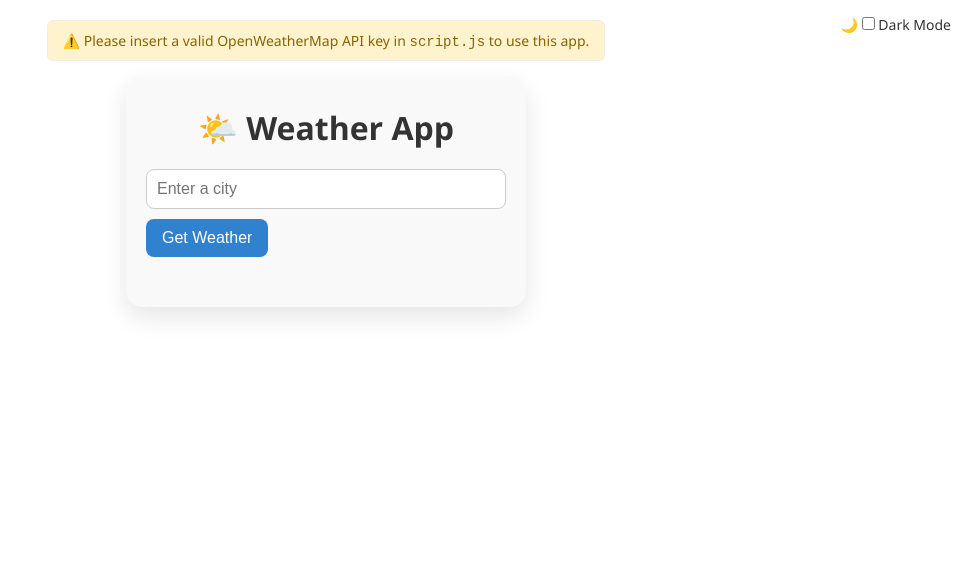
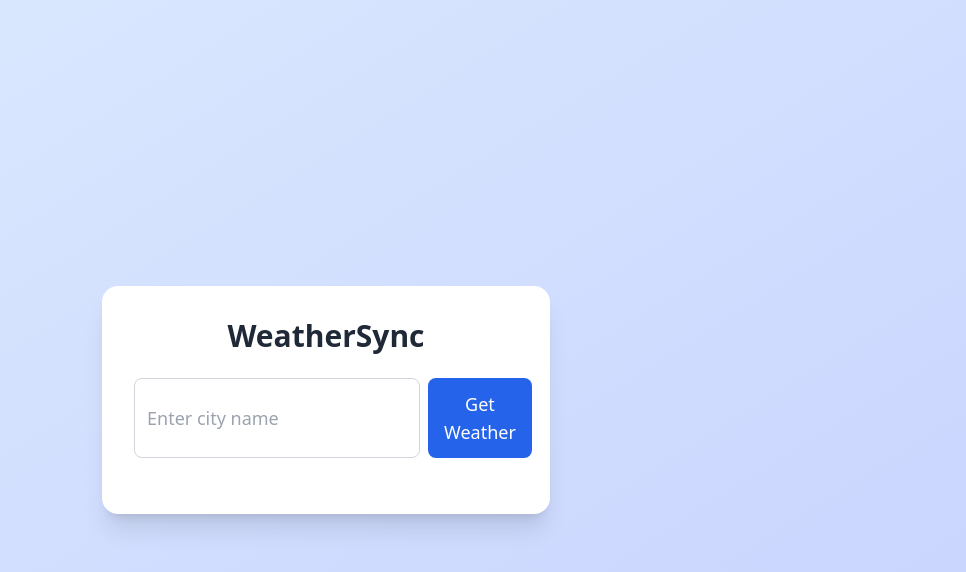
Before and after one commit to mammidi-vikram/webapps, a plain HTML site: page weather app/index.html in a window 1280 px wide. Shown: the whole page, without its empty margins (314-1280 px from the left). Drawn offline with nearby package versions, Linux system fonts and the light colour scheme.

Commit message:
Update index.html

```diff
--- a/weather app/index.html
+++ b/weather app/index.html
@@ -1,44 +1,61 @@
 <!DOCTYPE html>
 <html lang="en">
-  <head>
-    <meta charset="UTF-8" />
-    <meta name="viewport" content="width=device-width, initial-scale=1.0" />
-    <title>Weather App</title>
-    <link rel="stylesheet" href="style.css" />
-  </head>
-  <body>
-    <div class="theme-toggle">
-      <label>
-        🌙 <input type="checkbox" id="dark-toggle" />
-        Dark Mode
-      </label>
-    </div>
+<head>
+    <meta charset="UTF-8">
+    <meta name="viewport" content="width=device-width, initial-scale=1.0, maximum-scale=1.0, user-scalable=no">
+    <title>WeatherSync - Professional Weather App</title>
+    <script src="https://cdn.tailwindcss.com"></script>
+    <link rel="stylesheet" href="styles.css">
+</head>
+<body class="bg-gradient-to-br from-blue-100 to-indigo-200 min-h-screen flex items-center justify-center p-4 sm:p-6">
+    <div id="appContainer" class="w-full max-w-md bg-white rounded-2xl shadow-xl p-4 sm:p-6 md:p-8 relative">
+        <h1 class="text-2xl sm:text-3xl font-bold text-center text-gray-800 mb-4 sm:mb-6">WeatherSync</h1>
 
-    <div id="config-warning" class="warning hidden">
-      ⚠️ Please insert a valid OpenWeatherMap API key in
-      <code>script.js</code> to use this app.
-    </div>
+        <!-- Input Form -->
+        <form id="weatherForm" class="flex flex-col sm:flex-row gap-2 mb-4 sm:mb-6">
+            <input
+                type="text"
+                id="locationInput"
+                placeholder="Enter city name"
+                class="flex-1 p-3 text-base sm:text-lg rounded-lg border border-gray-300 focus:outline-none focus:ring-2 focus:ring-blue-500 disabled:opacity-50"
+            >
+            <button
+                type="submit"
+                class="bg-blue-600 text-white px-4 py-3 text-base sm:text-lg rounded-lg hover:bg-blue-700 transition-colors disabled:bg-gray-400 disabled:opacity-50"
+            >
+                Get Weather
+            </button>
+        </form>
 
-    <div class="container">
-      <h1>🌤️ Weather App</h1>
+        <!-- Weather Display -->
+        <div id="weatherResult" class="hidden text-center">
+            <h2 id="cityName" class="text-xl sm:text-2xl font-semibold text-gray-800 mb-2"></h2>
+            <img id="weatherIcon" class="mx-auto mb-3 sm:mb-4 w-12 h-12 sm:w-16 sm:h-16" src="" alt="Weather Icon">
+            <p id="temperature" class="text-lg sm:text-xl font-medium text-gray-700 mb-2"></p>
+            <p id="description" class="text-base sm:text-lg text-gray-600 capitalize"></p>
+        </div>
 
-      <div class="search-section">
-        <input type="text" id="city-input" placeholder="Enter a city" />
-        <button id="get-weather-btn">Get Weather</button>
-      </div>
+        <!-- Loading Spinner -->
+        <div id="loading" class="hidden text-center">
+            <div class="animate-spin rounded-full h-6 w-6 sm:h-8 sm:w-8 border-t-2 border-b-2 border-blue-600 mx-auto"></div>
+            <p class="text-gray-600 mt-2 text-sm sm:text-base">Fetching weather...</p>
+        </div>
 
-      <div id="error-message" class="error hidden"></div>
+        <!-- API Key Error Overlay -->
+        <div id="apiKeyOverlay" class="hidden fixed inset-0 bg-black bg-opacity-30 z-40"></div>
 
-      <div class="spinner hidden" id="loading-spinner"></div>
-
-      <div id="weather-display" class="hidden">
-        <h2 id="location-name"></h2>
-        <img id="weather-icon" alt="Weather Icon" />
-        <p id="temperature"></p>
-        <p id="description"></p>
-      </div>
+        <!-- Error Modal -->
+        <div id="errorModal" class="hidden fixed inset-0 bg-black bg-opacity-50 flex items-center justify-center z-50">
+            <div class="bg-white rounded-lg p-4 sm:p-6 max-w-[90%] sm:max-w-sm w-full max-h-[80vh] overflow-y-auto modal-pop">
+                <h3 class="text-base sm:text-lg font-semibold text-red-600 mb-3 sm:mb-4">Error</h3>
+                <p id="errorMessage" class="text-gray-700 text-sm sm:text-base mb-3 sm:mb-4"></p>
+                <button id="closeModal" class="bg-blue-600 text-white px-4 py-2 text-sm sm:text-base rounded-lg hover:bg-blue-700 transition-colors hidden">
+                    Close
+                </button>
+            </div>
+        </div>
     </div>
 
     <script src="script.js"></script>
-  </body>
+</body>
 </html>
```
